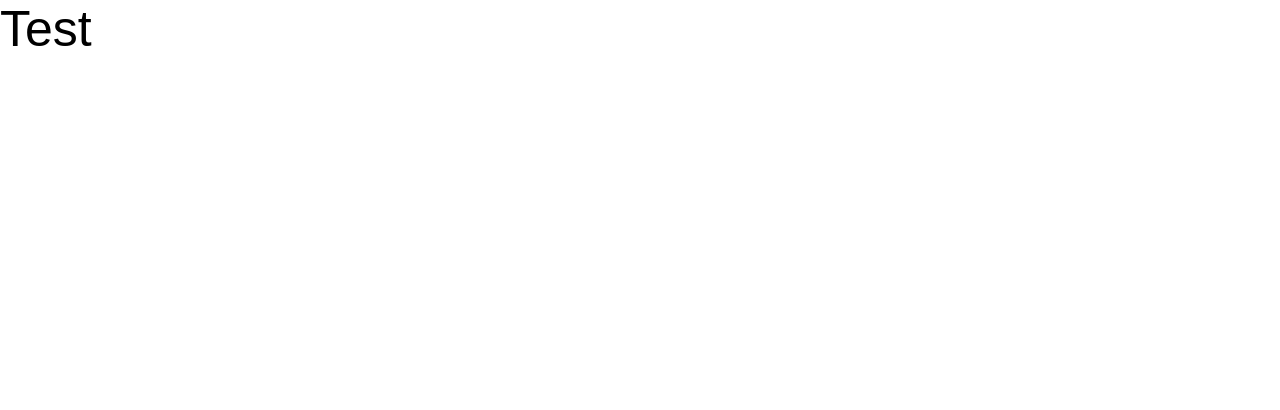
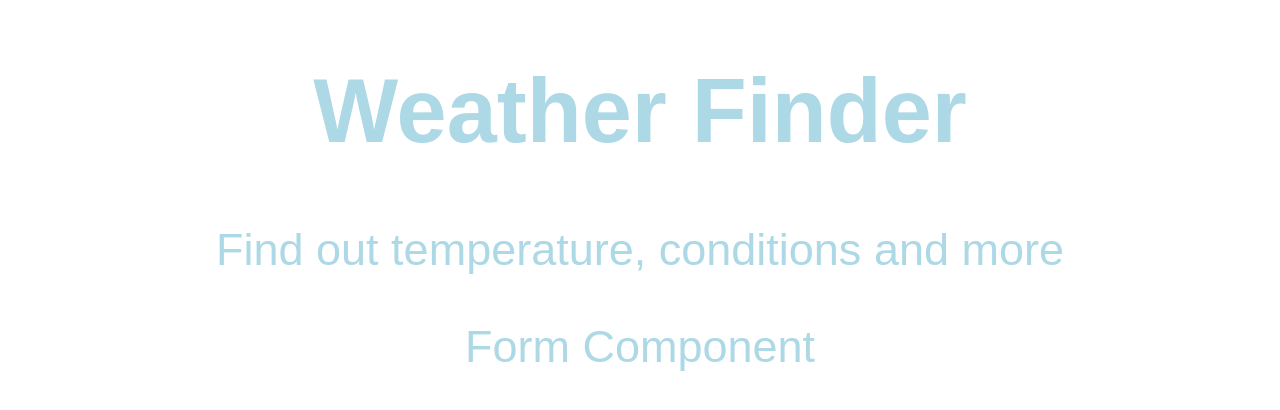
Before and after one commit to alexjivov/React-Weather-App, a React (Create React App) app in the folder react-weather-app/: page / in a window 1280 px wide. Shown: the top 410 px of the page. Built offline with nearby package versions, Linux system fonts and the light colour scheme.

Commit message:
added base titles and form components to App.js

```diff
--- a/react-weather-app/src/App.js
+++ b/react-weather-app/src/App.js
@@ -6,13 +6,16 @@ import './Assets/css/default.min.css';
 //////////////////
 ////COMPONENTS////
 /////////////////
-
+import Titles from './Components/titles';
+import Form from './Components/form';
 
 class App extends Component {
+  // Render - built in method that returns JSX - JS running in background transpiled by Babel
   render() {
     return (
-      <div className="App">
-        Test
+      <div>
+        <Titles />
+        <Form />
       </div>
     );
   }
--- a/react-weather-app/src/Assets/css/default.min.css
+++ b/react-weather-app/src/Assets/css/default.min.css
@@ -1 +1 @@
-body{font-size:50px}
+body{font-size:45px;color:#add8e6;text-align:center}
--- a/react-weather-app/src/Assets/scss/default.scss
+++ b/react-weather-app/src/Assets/scss/default.scss
@@ -1,3 +1,5 @@
 body {
-    font-size: 50px;
+    font-size: 45px;
+    color: lightblue;
+    text-align: center;
 }
--- /dev/null
+++ b/react-weather-app/src/Components/form.js
@@ -0,0 +1,15 @@
+import React, { Component } from 'react';
+
+
+class Form extends Component {
+    // Render - built in method that returns JSX - JS running in background transpiled by Babel
+    render() {
+      return (
+       <div>
+           Form Component
+        </div>
+      );
+    }
+  }
+
+  export default Form;
--- /dev/null
+++ b/react-weather-app/src/Components/titles.js
@@ -0,0 +1,16 @@
+import React, { Component } from 'react';
+
+
+class Titles extends Component {
+    // Render - built in method that returns JSX - JS running in background transpiled by Babel
+    render() {
+      return (
+       <div>
+           <h1>Weather Finder</h1>
+            <p>Find out temperature, conditions and more</p>
+        </div>
+      );
+    }
+  }
+
+  export default Titles;
```
